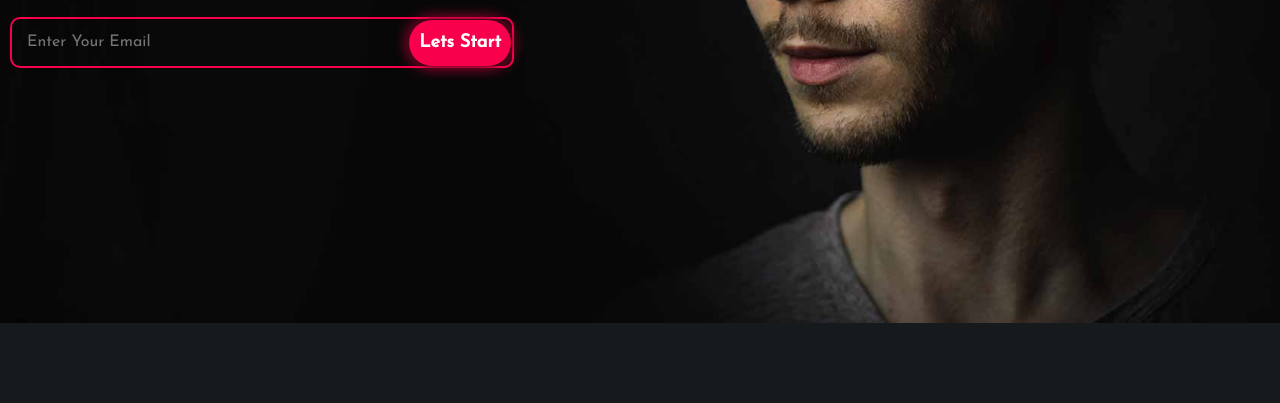
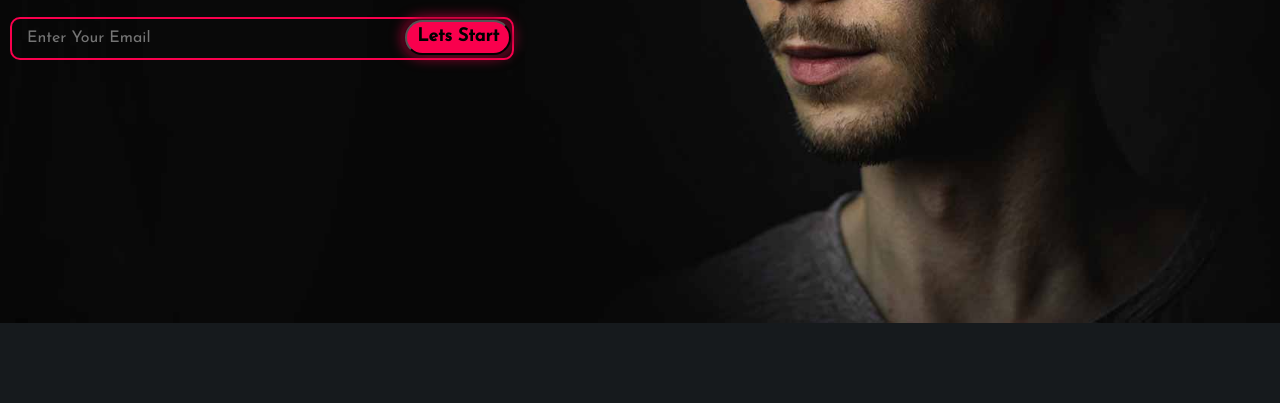
Before and after one commit to zdc22/my-webs, a plain HTML site: page Portfolio/index.html in a window 1280 px wide. Shown: the part 397-800 px from the top of the page. Drawn offline with nearby package versions, Linux system fonts and the light colour scheme.

Commit message:
fixed bugs

```diff
--- a/Portfolio/css/style.css
+++ b/Portfolio/css/style.css
@@ -158,11 +158,16 @@ p {
 .form__input {
   display: inline-block;
   width: 100%;
+  outline: none;
   border-radius: 1rem;
-  padding: 1.4rem 13rem 1.4rem 1.5rem;
+  padding: 1rem 13rem 1rem 1.5rem;
   background-color: transparent;
   border: .2rem solid var(--colordetalles);
   color: var(--colorblanco);
+}
+
+.form__input:focus {
+  border: var(--colorparrafos);
 }
 
 
@@ -174,6 +179,7 @@ p {
   top: .3rem;
   display: inline-block;
   box-shadow: 0 0 0.5rem var(--coloroscuro), 0 0 1.5rem var(--colordetalles);
+  cursor: pointer;
 }
 
 /* ABOUT */
@@ -285,7 +291,7 @@ p {
 }
 
 .services__i--foot:hover {
-  transform: scale(1.2);
+  transform: scale(1.1);
 }
 
 @media (max-width: 880px) {
--- a/Portfolio/index.html
+++ b/Portfolio/index.html
@@ -5,7 +5,7 @@
   <meta charset="UTF-8">
   <meta http-equiv="X-UA-Compatible" content="IE=edge">
   <meta name="viewport" content="width=device-width, initial-scale=1.0">
-  <title>Document</title>
+  <title>Portfolio: Gastón Díaz</title>
   <!-- GOOGLE FONT  -->
   <link rel="preconnect" href="https://fonts.googleapis.com">
   <link rel="preconnect" href="https://fonts.gstatic.com" crossorigin>
@@ -41,7 +41,7 @@
     <div class="form">
       <form class="form__inputs">
         <input class="form__input" type="email" name="email" id="email" placeholder="Enter Your Email">
-        <a class="btn form__btn" href="#">Lets Start</a>
+        <button type="submit" class="btn form__btn">Lets Start</button>
       </form>
     </div>
   </header>
```
